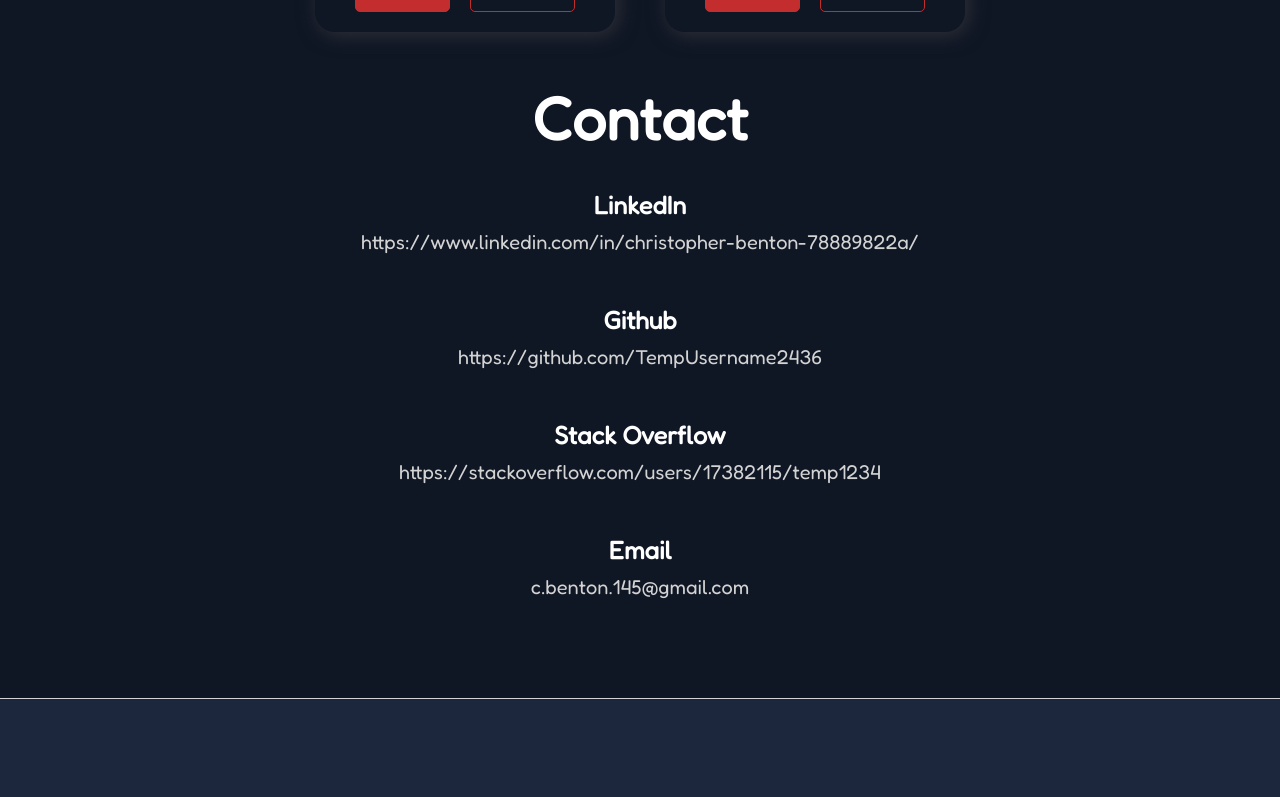
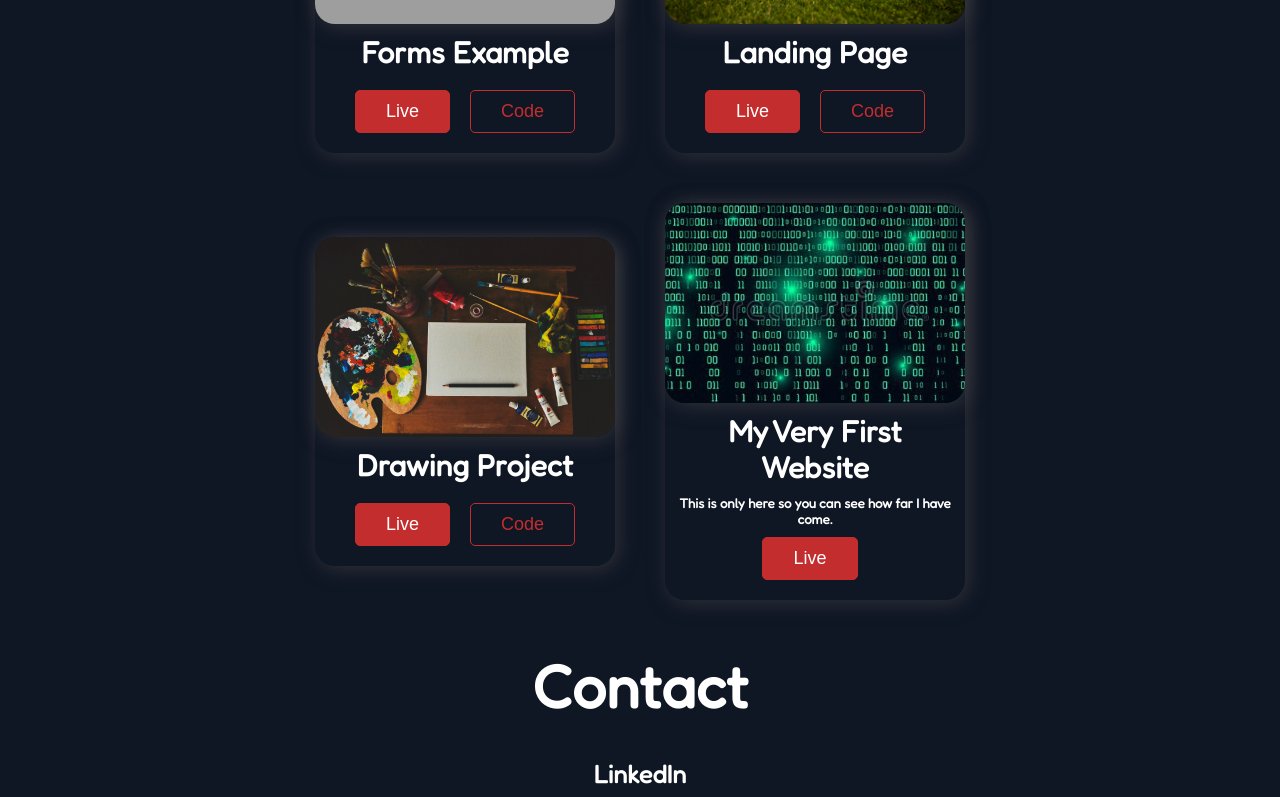
Before and after one commit to ChristopherBenton145/personal-website, a React (Create React App) app: page / in a window 1280 px wide. Shown: the part 2021-2818 px from the top of the page. Built offline with nearby package versions, Linux system fonts and the light colour scheme; grey boxes are pictures that could not be loaded.

Commit message:
Added my very first website I've ever made to my old projects. And I can say I think I learned a little bit...

```diff
--- a/src/components/Projects.js
+++ b/src/components/Projects.js
@@ -12,6 +12,9 @@
           <a href="https://multistep-form8276d2.netlify.app/" target="_blank"><button className="button-live">Live</button></a>
           <a href="https://github.com/TempUsername2436/multistep-form" target="_blank"><button className="button-code">Code</button></a>
         </div>
+      </div>
+      <h2>Old Projects</h2>
+      <div className="container">
         <div>
           <div className="image-1"></div>
           <h4>Forms Example</h4>
@@ -30,6 +33,12 @@
           <a href="https://drawing-project24665.netlify.app" target="_blank"><button className="button-live">Live</button></a>
           <a href="https://github.com/TempUsername2436/drawing-project" target="_blank"><button className="button-code">Code</button></a>
         </div>
+        <div>
+          <div className="image-5"></div>
+          <h4>My Very First Website</h4>
+          <h5>This is only here so you can see how far I have come.</h5>
+          <a href="https://myveryfirstwebsite432.netlify.app" target="_blank"><button className="button-live">Live</button></a>
+        </div>
       </div>
     </section>
   );
--- a/src/styles/Projects.scss
+++ b/src/styles/Projects.scss
@@ -29,6 +29,10 @@
         margin: 10px;
       }
 
+      h5 {
+        margin: 0;
+      }
+
       .image-1 {
         background: url("../../public/images/forms-example.jpg") no-repeat
           center center;
@@ -52,6 +56,13 @@
 
       .image-4 {
         background: url("../../public/images/multistep-form-project.jpeg")
+          no-repeat center center;
+        background-size: cover;
+        height: 200px;
+      }
+
+      .image-5 {
+        background: url("../../public/images/first-website-background.jpeg")
           no-repeat center center;
         background-size: cover;
         height: 200px;
```
Also changed, not shown: public/images/first-website-background.jpeg (added).
